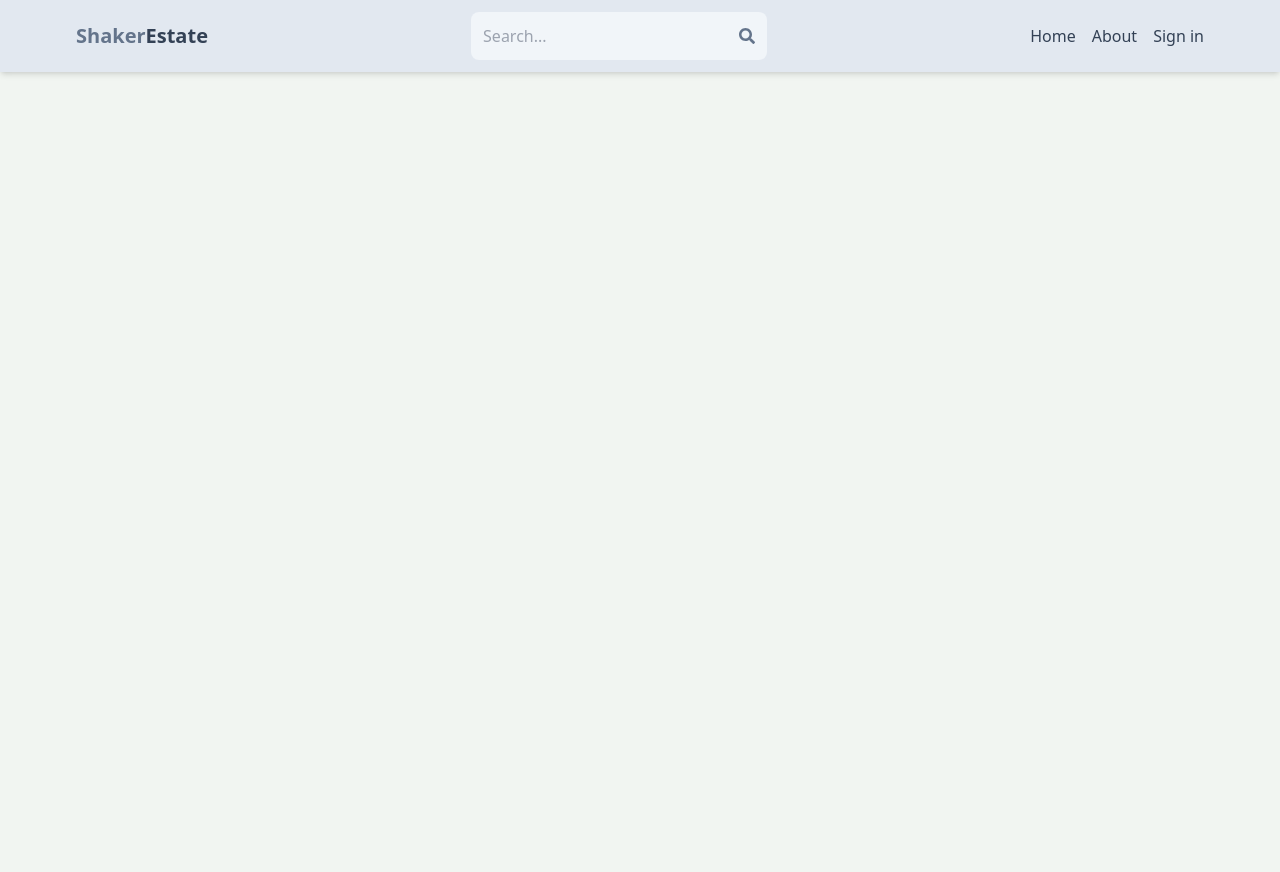
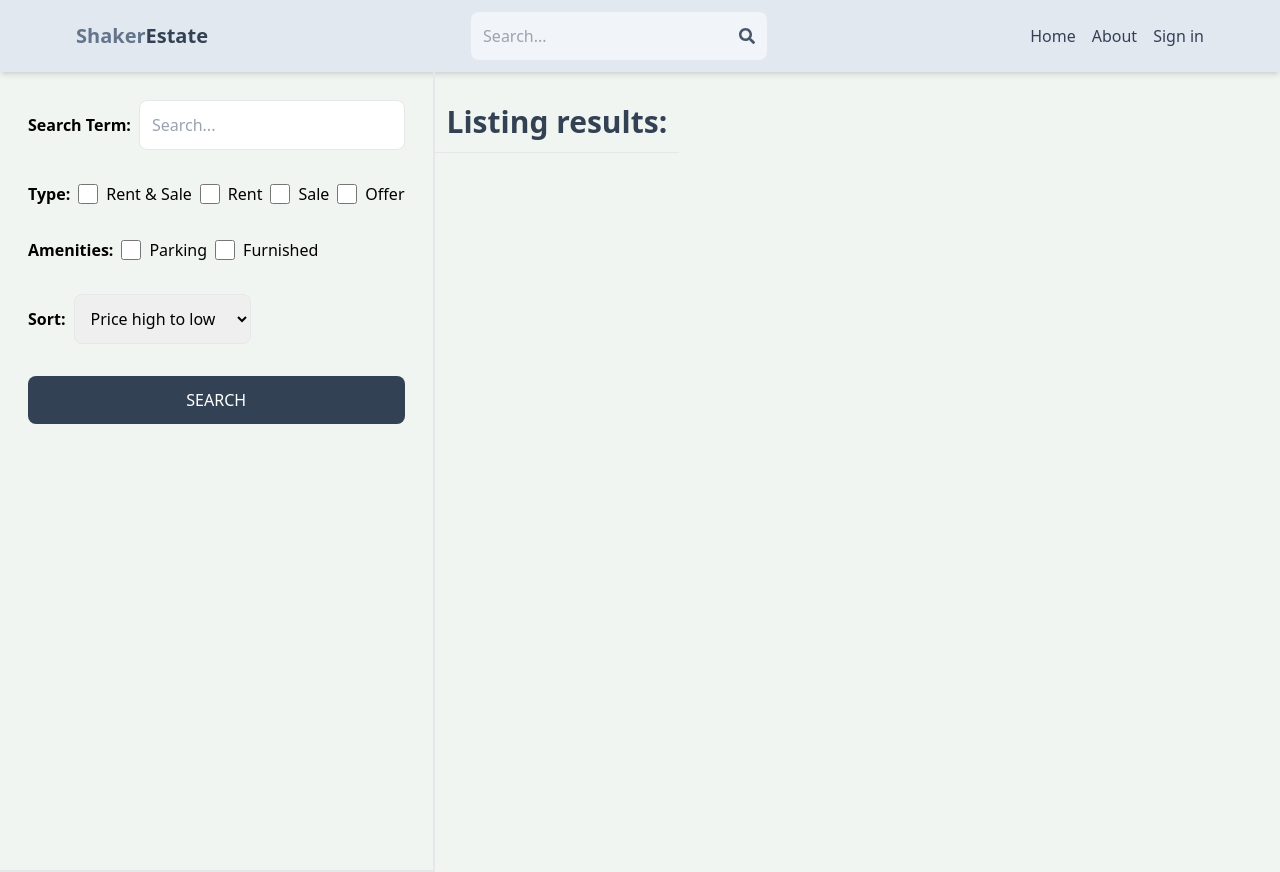
Before and after one commit to d0z273/Estate, a React (Vite) app in the folder client/: page /search in a window 1280 px wide. Before the commit the page ends 800 px from the top, so only its background shows below. Built offline with nearby package versions, Linux system fonts and the light colour scheme; no server answers.

Commit message:
add header search functionality and  search page ui

```diff
--- a/client/src/App.jsx
+++ b/client/src/App.jsx
@@ -9,6 +9,7 @@
 import CreateListing from './pages/CreateListing';
 import UpdateListing from './pages/UpdateListing';
 import Listing from './pages/Listing';
+import Search from './pages/Search';
 
 const App = () => {
   return (
@@ -19,6 +20,7 @@
         <Route path="/sign-in" element={<SignIn />} />
         <Route path="/sign-up" element={<SignUp />} />
         <Route path="/about" element={<About />} />
+        <Route path="/search" element={<Search />} />
         <Route path="/listing/:listingId" element={<Listing />} />
         <Route element={<PrivateRoute />}>
           <Route path="/profile" element={<Profile />} />
--- a/client/src/components/Header.jsx
+++ b/client/src/components/Header.jsx
@@ -1,9 +1,29 @@
+/* eslint-disable react-hooks/exhaustive-deps */
 import { FaSearch } from 'react-icons/fa';
-import { Link } from 'react-router-dom';
+import { Link, useNavigate } from 'react-router-dom';
 import { useSelector } from 'react-redux';
+import { useEffect, useState } from 'react';
 
 export default function Header() {
   const { currentUser } = useSelector((state) => state.user);
+  const [searchTerm, setSearchTerm] = useState('');
+  const navigate = useNavigate();
+  const handleSubmit = (e) => {
+    e.preventDefault();
+    const urlParams = new URLSearchParams(window.location.search);
+    urlParams.set('searchTerm', searchTerm);
+    const searchQuery = urlParams.toString();
+    navigate(`/search?${searchQuery}`);
+  };
+
+  useEffect(() => {
+    const urlParams = new URLSearchParams(location.search);
+    const searchTermFromUrl = urlParams.get('searchTerm');
+    if (searchTermFromUrl) {
+      setSearchTerm(searchTermFromUrl);
+    }
+  }, [location.search]);
+
   return (
     <header className="bg-slate-200 shadow-md">
       <div className="flex justify-between items-center max-w-6xl mx-auto p-3">
@@ -13,13 +33,18 @@
             <span className="text-slate-700">Estate</span>
           </h1>
         </Link>
-        <form className="bg-slate-100 p-3 rounded-lg flex items-center">
+        <form
+          onSubmit={handleSubmit}
+          className="bg-slate-100 p-3 rounded-lg flex items-center"
+        >
           <input
             type="text"
             placeholder="Search..."
             className="bg-transparent focus:outline-none w-24 sm:w-64"
           />
-          <FaSearch className="text-slate-500" />
+          <button>
+            <FaSearch className="text-slate-600" />
+          </button>
         </form>
         <ul className="flex gap-4">
           <Link to="/">
--- /dev/null
+++ b/client/src/pages/Search.jsx
@@ -0,0 +1,68 @@
+export default function Search() {
+  return (
+    <div className="flex flex-col md:flex-row">
+      <div className="p-7  border-b-2 md:border-r-2 md:min-h-screen">
+        <form className="flex flex-col gap-8">
+          <div className="flex items-center gap-2">
+            <label className="whitespace-nowrap font-semibold">
+              Search Term:
+            </label>
+            <input
+              type="text"
+              id="searchTerm"
+              placeholder="Search..."
+              className="border rounded-lg p-3 w-full"
+            />
+          </div>
+          <div className="flex gap-2 flex-wrap items-center">
+            <label className="font-semibold">Type:</label>
+            <div className="flex gap-2">
+              <input type="checkbox" id="all" className="w-5" />
+              <span>Rent & Sale</span>
+            </div>
+            <div className="flex gap-2">
+              <input type="checkbox" id="rent" className="w-5" />
+              <span>Rent</span>
+            </div>
+            <div className="flex gap-2">
+              <input type="checkbox" id="sale" className="w-5" />
+              <span>Sale</span>
+            </div>
+            <div className="flex gap-2">
+              <input type="checkbox" id="offer" className="w-5" />
+              <span>Offer</span>
+            </div>
+          </div>
+          <div className="flex gap-2 flex-wrap items-center">
+            <label className="font-semibold">Amenities:</label>
+            <div className="flex gap-2">
+              <input type="checkbox" id="parking" className="w-5" />
+              <span>Parking</span>
+            </div>
+            <div className="flex gap-2">
+              <input type="checkbox" id="furnished" className="w-5" />
+              <span>Furnished</span>
+            </div>
+          </div>
+          <div className="flex items-center gap-2">
+            <label className="font-semibold">Sort:</label>
+            <select id="sort_order" className="border rounded-lg p-3">
+              <option>Price high to low</option>
+              <option>Price low to hight</option>
+              <option>Latest</option>
+              <option>Oldest</option>
+            </select>
+          </div>
+          <button className="bg-slate-700 text-white p-3 rounded-lg uppercase hover:opacity-95">
+            Search
+          </button>
+        </form>
+      </div>
+      <div className="">
+        <h1 className="text-3xl font-semibold border-b p-3 text-slate-700 mt-5">
+          Listing results:
+        </h1>
+      </div>
+    </div>
+  );
+}
```
